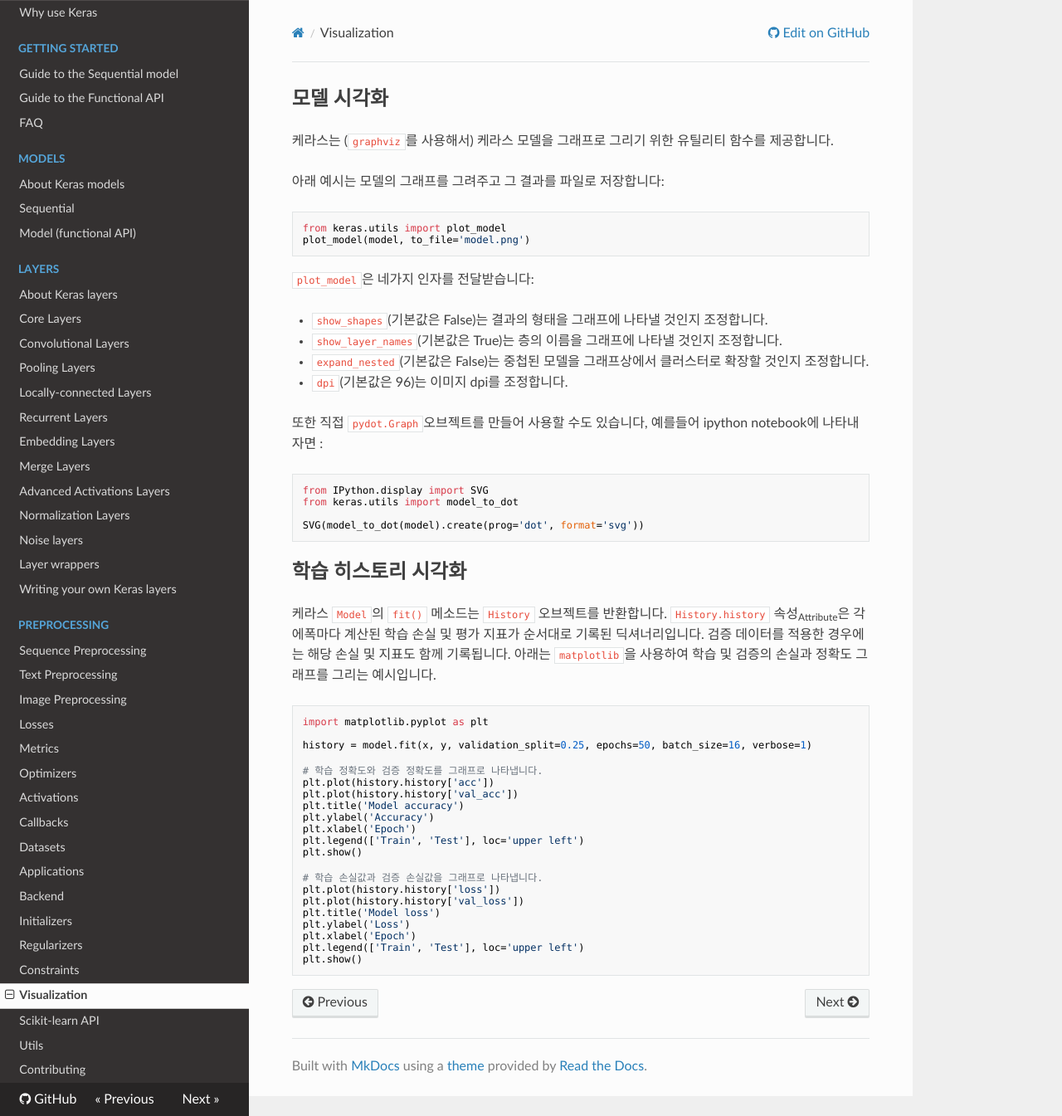
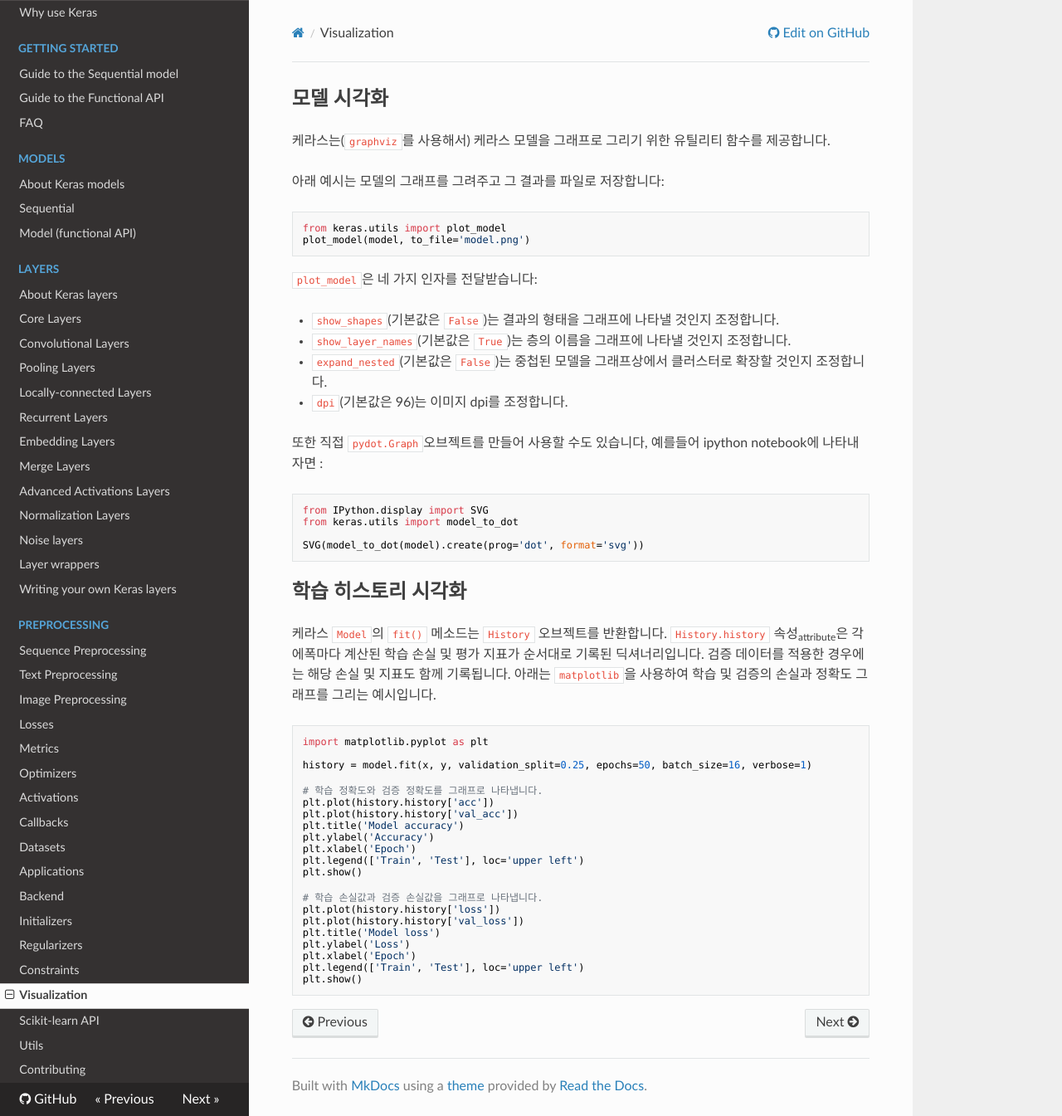
Before and after one commit to keras-team/keras-docs-ko, an MkDocs documentation site: the page built from sources/visualization.md, in a window 1280 px wide and 1345 px high. Shown: the whole window at 83% size. Built offline with MkDocs 1.6.1, drawn with Linux system fonts in a browser that asks for light colours; nearby versions of some CDN libraries.

````diff
--- a/sources/visualization.md
+++ b/sources/visualization.md
@@ -1,6 +1,6 @@
 ## 모델 시각화
 
-케라스는 (`graphviz`를 사용해서) 케라스 모델을 그래프로 그리기 위한 유틸리티 함수를 제공합니다.
+케라스는(`graphviz`를 사용해서) 케라스 모델을 그래프로 그리기 위한 유틸리티 함수를 제공합니다.
 
 아래 예시는 모델의 그래프를 그려주고 그 결과를 파일로 저장합니다:
 ```python
@@ -8,11 +8,11 @@ from keras.utils import plot_model
 plot_model(model, to_file='model.png')
 ```
 
-`plot_model`은 네가지 인자를 전달받습니다:
+`plot_model`은 네 가지 인자를 전달받습니다:
 
-- `show_shapes`(기본값은 False)는 결과의 형태을 그래프에 나타낼 것인지 조정합니다.
-- `show_layer_names`(기본값은 True)는 층의 이름을 그래프에 나타낼 것인지 조정합니다.
-- `expand_nested`(기본값은 False)는 중첩된 모델을 그래프상에서 클러스터로 확장할 것인지 조정합니다.
+- `show_shapes`(기본값은 `False`)는 결과의 형태을 그래프에 나타낼 것인지 조정합니다.
+- `show_layer_names`(기본값은 `True`)는 층의 이름을 그래프에 나타낼 것인지 조정합니다.
+- `expand_nested`(기본값은 `False`)는 중첩된 모델을 그래프상에서 클러스터로 확장할 것인지 조정합니다.
 - `dpi`(기본값은 96)는 이미지 dpi를 조정합니다.
 
 또한 직접 `pydot.Graph`오브젝트를 만들어 사용할 수도 있습니다,
@@ -26,7 +26,7 @@ SVG(model_to_dot(model).create(prog='dot', format='svg'))
 
 ## 학습 히스토리 시각화
 
-케라스 `Model`의 `fit()` 메소드는 `History` 오브젝트를 반환합니다. `History.history` 속성<sub>Attribute</sub>은 각 에폭마다 계산된 학습 손실 및 평가 지표가 순서대로 기록된 딕셔너리입니다. 검증 데이터를 적용한 경우에는 해당 손실 및 지표도 함께 기록됩니다. 아래는 `matplotlib`을 사용하여 학습 및 검증의 손실과 정확도 그래프를 그리는 예시입니다.
+케라스 `Model`의 `fit()` 메소드는 `History` 오브젝트를 반환합니다. `History.history` 속성<sub>attribute</sub>은 각 에폭마다 계산된 학습 손실 및 평가 지표가 순서대로 기록된 딕셔너리입니다. 검증 데이터를 적용한 경우에는 해당 손실 및 지표도 함께 기록됩니다. 아래는 `matplotlib`을 사용하여 학습 및 검증의 손실과 정확도 그래프를 그리는 예시입니다.
 
 ```python
 import matplotlib.pyplot as plt
````
